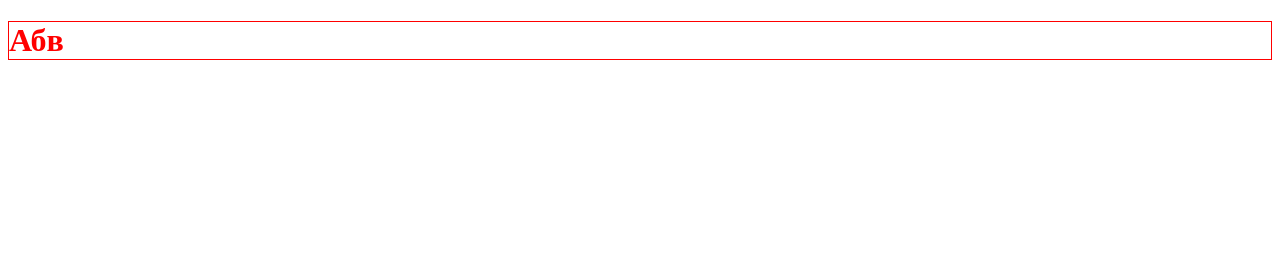
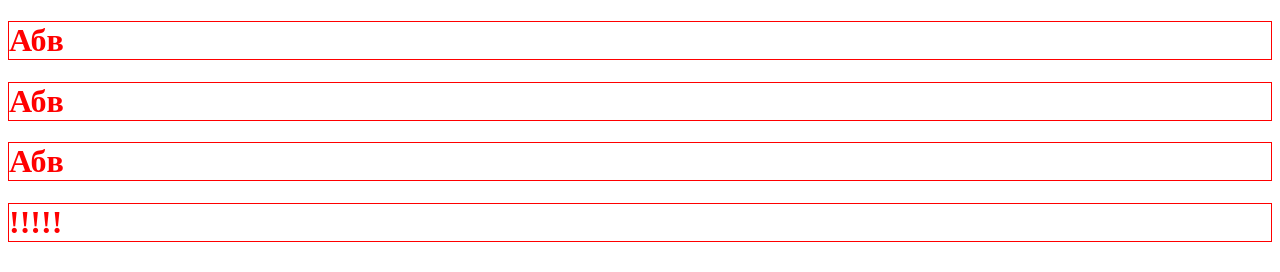
Before and after one commit to Basil-Slinko/html-css-diplom, a plain HTML site: page index.html in a window 1280 px wide. Drawn offline with Linux system fonts and the light colour scheme.

Commit message:
Обновление index.html

```diff
--- a/index.html
+++ b/index.html
@@ -9,5 +9,8 @@
 </head>
 <body>
 	<h1>Абв</h1>
+	<h1>Абв</h1>
+	<h1>Абв</h1>
+	<h1>!!!!!</h1>
 </body>
 </html>
```
